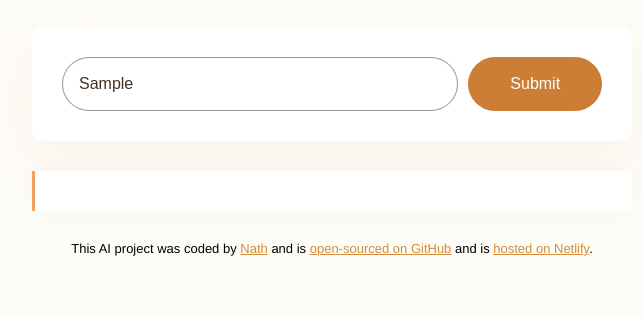
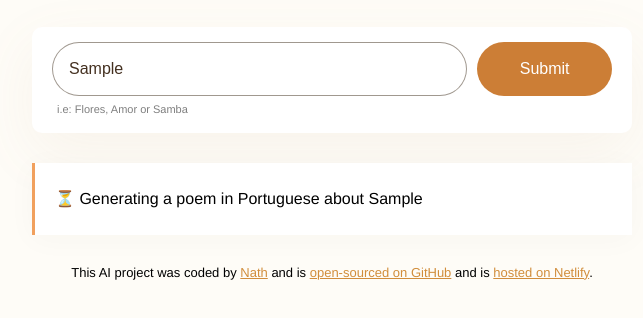
Before and after one commit to nnoliveirah/port-poem-generator, a plain HTML site: page index.html in a window 1280 px wide. Both pictures are taken after typing "Sample" into the empty fields and a click on the input 843 px from the left and 252 px from the top of the page. Shown: the part 168-486 px from the top of the page, without its empty margins (308-951 px from the left). Drawn offline with nearby package versions, Linux system fonts and the light colour scheme; no server answers.

Commit message:
UX commit

```diff
--- a/index.html
+++ b/index.html
@@ -15,6 +15,7 @@
       </header>
 
       <main>
+        <div class="form-container">
           <form id="poem-generator-form">
             <input
               class="instructions"
@@ -26,7 +27,10 @@
               id="user-instructions" />
             <input type="submit" class="submit-button" />
           </form>
+          <div class="hint">i.e: Flores, Amor or Samba</div>
+        </div>
         <div class="poem" id="poem"></div>
+        <div class="poem hidden" id="poem"></div>
       </main>
       <footer>
         <p>
--- a/src/index.js
+++ b/src/index.js
@@ -17,6 +17,10 @@
     "Your mission is to generate a 4 line poem and separate each line with a <br />. Make sure to follow the user instructions. Do not include a title to the poem";
   let apiURL = `https://api.shecodes.io/ai/v1/generate?prompt=${prompt}&context=${context}&key=${apiKey}`;
 
+  let poemElement = document.querySelector("#poem");
+  poemElement.classList.remove("hidden");
+  poemElement.innerHTML = `<div class="generating">⏳ Generating a poem in Portuguese about ${instructionsInput.value}</div>`;
+
   axios.get(apiURL).then(displayPoem);
 }
 
--- a/src/styles.css
+++ b/src/styles.css
@@ -24,13 +24,24 @@
   color: #885321;
 }
 
+.form-container {
+  background-color: white;
+  margin-bottom: 30px;
+  border-radius: 10px;
+  box-shadow: 0px 20px 60px rgba(179, 141, 106, 0.08);
+  padding: 15px 20px;
+}
+
 form {
-  padding: 30px;
-  background-color: white;
-  box-shadow: 0px 20px 60px rgba(179, 141, 106, 0.08);
-  border-radius: 10px;
   display: flex;
-  margin-bottom: 30px;
+}
+
+.hint {
+  line-height: 1.5;
+  margin-top: 5px;
+  margin-left: 5px;
+  opacity: 0.5;
+  font-size: 11px;
 }
 
 .instructions {
@@ -63,8 +74,27 @@
   box-shadow: 0px 4px 30px 0px rgba(66, 48, 33, 0.03);
 }
 
+.hidden {
+  display: none;
+}
+
 footer {
   text-align: center;
   font-size: 13px;
   margin-top: 30px;
 }
+
+.generating {
+  animation: blink-animation 1s steps(5, start) infinite;
+}
+
+@keyframes blink-animation {
+  to {
+    visibility: hidden;
+  }
+}
+@-webkit-keyframes blink-animation {
+  to {
+    visibility: hidden;
+  }
+}
```
Lines whose indentation alone changed are shown as unchanged.
